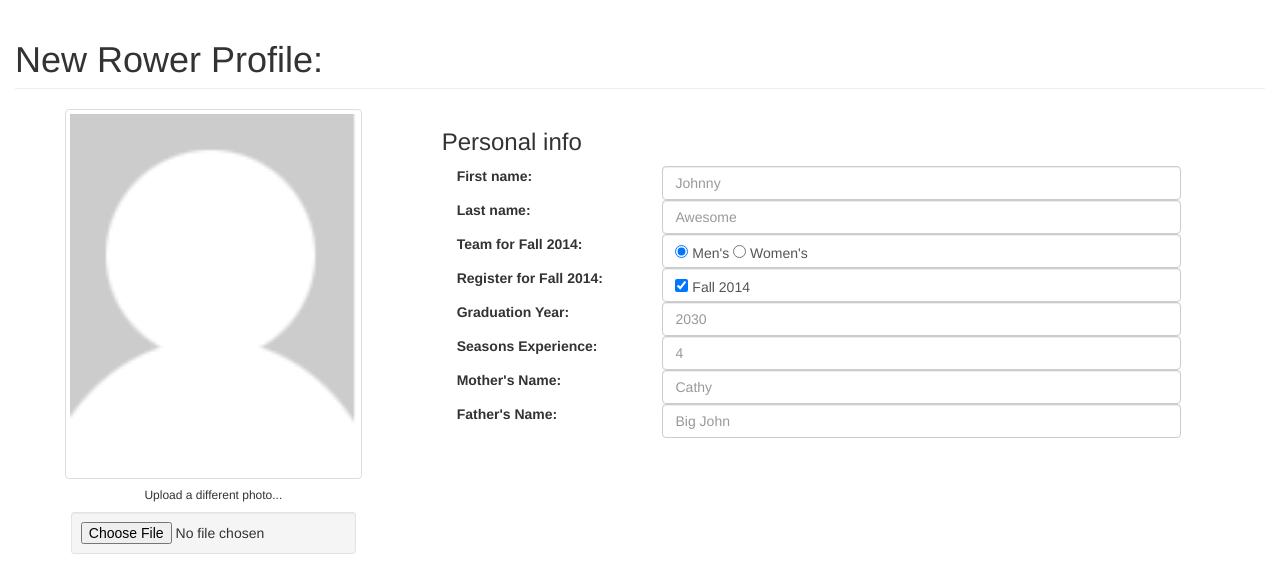
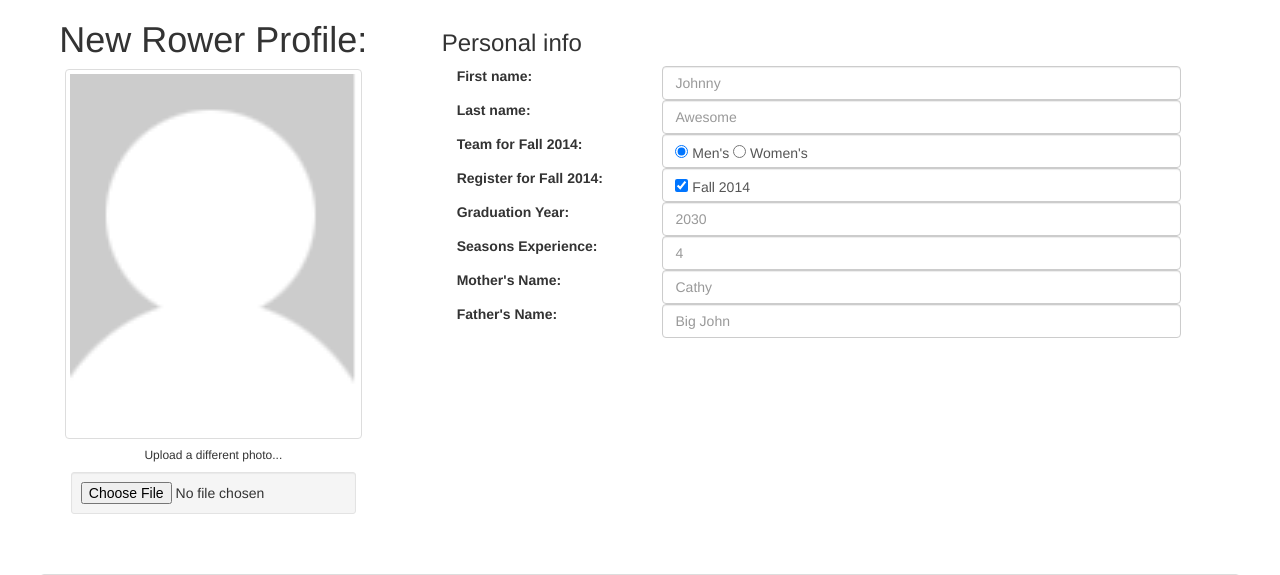
Before and after one commit to gwdavis/ND-Rowing-Roster, a Flask app: page /rower/new/ in a window 1280 px wide. Shown: the part 128-703 px from the top of the page. Run offline with Flask 2, Linux system fonts and the light colour scheme; a user stored in the database is signed in; data comes from the database, SQL or seed files in the repository; some libraries are stand-ins or nearby versions.

Commit message:
CSS for Rower Profile minor changes

```diff
--- a/templates/addrower.html
+++ b/templates/addrower.html
@@ -3,12 +3,13 @@
 
 <!-- Source: http://snipplicious.com/snippet/19/edit-profile-page -->
 
-<h1 class="page-header">New Rower Profile:</h1>
+
 <form class="form-compact" role="form" action="{{ url_for('addRower')}}" method = 'POST' enctype='multipart/form-data'>
   <div class="row">
     <!-- left column -->
     <div class="col-md-4 col-sm-6 col-xs-12">
       <div class="text-center">
+        <h1>New Rower Profile:</h1>
         <img src="{{ url_for('static',
               filename='images/avatar_missing_lg.png')}}" class="avatar img-rounded img-thumbnail" alt="avatar" width="75%">
         <h6>Upload a different photo...</h6>
@@ -16,13 +17,13 @@
       </div>
     </div>
     <!-- edit form column -->
-    <div class="col-md-8 col-sm-6 col-xs-12 personal-info">
+    <div class="col-md-8 col-sm-6 col-xs-12 personal-info" style="padding-top: 10px;">
       <!-- <div class="alert alert-info alert-dismissable">
         <a class="panel-close close" data-dismiss="alert">×</a>
         <i class="fa fa-coffee"></i>
         This is an <strong>.alert</strong>. Use this to show important messages to the user.
       </div> -->
-      <h3>Personal info</h3>
+      <h3 style='padding'>Personal info</h3>
       <div class="form-group">
         <label class="col-lg-3 control-label">First name:</label>
         <div class="col-lg-8">
--- a/templates/editrower.html
+++ b/templates/editrower.html
@@ -3,12 +3,13 @@
 
 <!-- Source: http://snipplicious.com/snippet/19/edit-profile-page -->
 
-<h1 class="page-header">Edit Profile: {{rower.fname}} {{rower.lname}}</h1>
+
 <form class="form-compact" role="form" action="{{ url_for('editRower', rower_id=rower.id)}}"
           method = 'POST' enctype='multipart/form-data'>
   <div class="row">
     <!-- left column -->
     <div class="col-md-4 col-sm-6 col-xs-12">
+    <h1 class="text-center">{{rower.fname}} {{rower.lname}}</h1>
       <div class="text-center">
         <img src="{{ url_for('static',
               filename='images/' + rower.photo)}}" class="avatar img-rounded img-thumbnail" alt="avatar" width="75%">
@@ -23,7 +24,7 @@
         <i class="fa fa-coffee"></i>
         This is an <strong>.alert</strong>. Use this to show important messages to the user.
       </div> -->
-      <h3>Personal info</h3>
+      <h3 class="text-center">Personal info</h3>
       <div class="form-group">
         <label class="col-lg-3 control-label">First name:</label>
         <div class="col-lg-8">
--- a/templates/rowerprofile.html
+++ b/templates/rowerprofile.html
@@ -6,7 +6,7 @@
   <div class="row">
     <!-- left column -->
     <div class="col-md-4 col-sm-6 col-xs-12">
-      <h1 class="text-center page-header">{{rower.fname}} {{rower.lname}}</h1>
+      <h1 class="text-center">{{rower.fname}} {{rower.lname}}</h1>
       <div class="text-center">
         <img src="{{ url_for('static',
               filename='images/' + rower.photo)}}" class="avatar img-rounded img-thumbnail" alt="avatar" width="75%">
```
